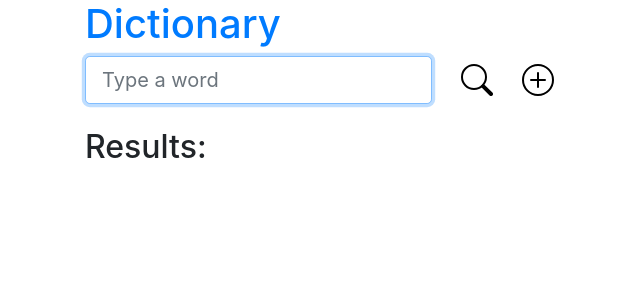
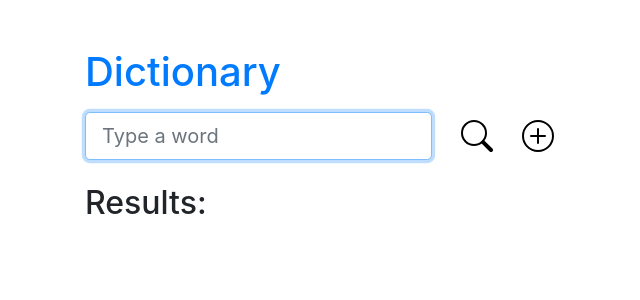
Before and after one commit to dunetna/dictionary, a Django app: page / in a window 1280 px wide. Shown: the top 300 px of the page, without its empty margins (0-640 px from the left). Run offline with Django 3.2, Linux system fonts and the light colour scheme; some libraries are stand-ins or nearby versions.

Commit message:
Set margins to header

```diff
--- a/words/templates/words/base.html
+++ b/words/templates/words/base.html
@@ -9,7 +9,7 @@
 </head>
 <body>
     <div class="container">
-        <h1><a href="/">Dictionary</a></h1>
+        <h1 class="mt-5 mb-3"><a href="/">Dictionary</a></h1>
         {% block content %}
         {% endblock %}
     </div>
```
